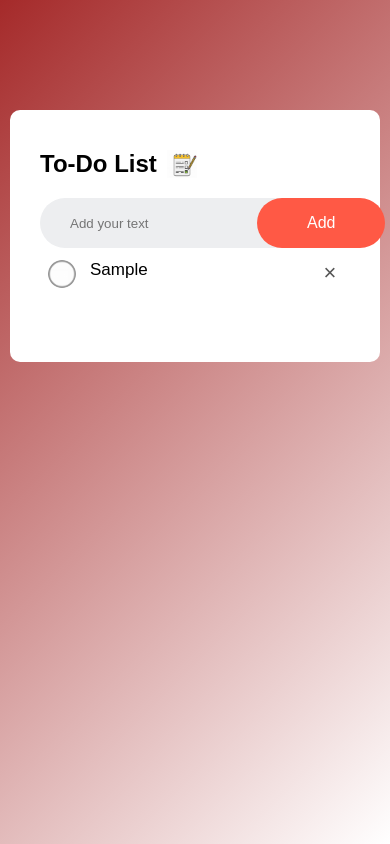
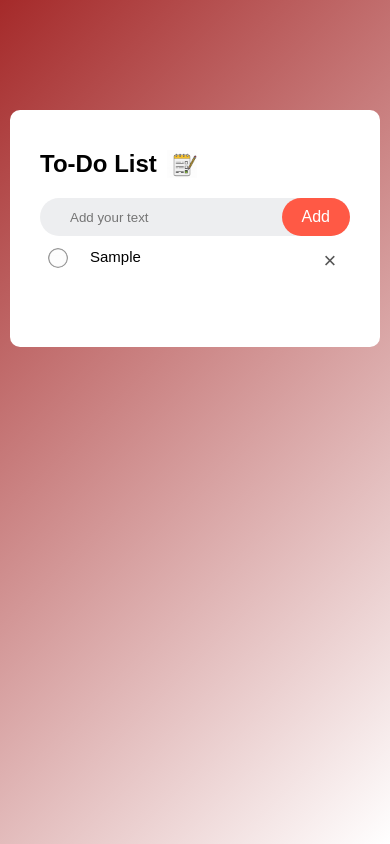
Before and after one commit to somtee042/To-do-list, a plain HTML site: page index.html in a window 390 px wide. Both pictures are taken after typing "Sample" into the empty fields and a click on the button "Add". Drawn offline with Linux system fonts and the light colour scheme.

Commit message:
initial commit

```diff
--- a/index.css
+++ b/index.css
@@ -106,3 +106,21 @@ ul li span{
 ul li span:hover{
     background:#edeef0 ;
 }
+
+@media only screen and (max-width:600px){
+    button{
+        padding: 10px 20px;
+    }
+    input{
+        width: 100%;
+    }
+
+    ul li::before{
+        height: 20px;
+        width: 20px;
+    }
+
+    ul li{
+        font-size: 15px;
+    }
+}
```
